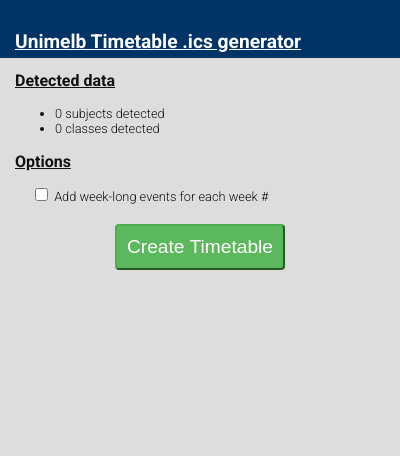
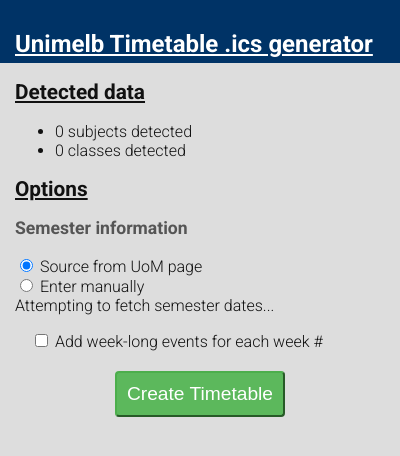
Before and after one commit to nuclearpidgeon/UoM-Timetable-to-iCal, a browser extension: page extension/popup.html in a window 400 px wide. Drawn offline with Linux system fonts and the light colour scheme.

Commit message:
added new options and began work on fetching semesters automatically

```diff
--- a/extension/popup.html
+++ b/extension/popup.html
@@ -14,15 +14,19 @@
         margin: 0 0 8px 0;
     }
     h1 {
-        font-size: 1.2em;
+        font-size: 1.5em;
         text-decoration: underline;
     }
     h2 {
-        font-size: 1em;
+        font-size: 1.3em;
         text-decoration: underline;
     }
+    h3 {
+        font-size: 1.1em;
+        color:#555;
+    }
     p, li {
-        font-size: 0.8em;
+        font-size: 1em;
     }
     .banner h1 {
         display:inline;
@@ -34,6 +38,9 @@
     }
     .main {
         padding: 0 15px;
+    }
+    .radio label {
+        display: block;
     }
     input[type="checkbox"] {
         margin-left: 20px;
@@ -51,6 +58,9 @@
         display: block;
         font-size: 1.2em;
     }
+    fieldset[disabled="disabled"] {
+        display: none;
+    }
     </style>
     <!--
         - JavaScript and HTML must be in separate files: see our Content Security
@@ -59,6 +69,7 @@
         - [1]: http://developer.chrome.com/extensions/contentSecurityPolicy.html
      -->
     <link href='http://fonts.googleapis.com/css?family=Roboto:400,300,700' rel='stylesheet' type='text/css'>
+    <script type="text/javascript" src="libs/jquery-2.1.1.min.js"></script>
     <script type="text/javascript" src="popup.js"></script>
 </head>
 
@@ -74,16 +85,28 @@
         </ul>
         <h2>Options</h2>
         <form action="">
-            <!-- 	<ul>
-    		<li><input type="radio" name="dateSource" value="online">Source from UoM page</li>
-    		<li><input type="radio" name="dateSource" value="custom">Enter manually</li>
-    	</ul>
-            <p>Starting Date:
+            <h3>Semester information</h3>
+            <div id="dateSourceFields" class="radio">
+                <label>
+                    <input type="radio" name="dateSource" value="online" checked="checked">
+                    Source from UoM page
+                </label>
+                <label>
+                    <input type="radio" name="dateSource" value="custom">
+                    Enter manually
+                </label>
+            </div>
+            <div id="semesterDatesFetchStatus"></div>
+            <fieldset id="dateFields" disabled="disabled">
+                <div>
+                    <label>Starting Date:</label>
                     <input id="startDate" type="text" value="28 July, 2014">
-            </p>
-            <p>Ending Date:
+                </div>
+                <div>
+                    <label>Ending Date:</label>
                     <input id="endDate" type="text" value="26 October, 2014">
-            </p>-->
+                </div>
+            </fieldset>
             <p>
                 <input id ="weeklyYN" type="checkbox" name="weeklyYN" value="">
                 <label for="weeklyYN">Add week-long events for each week #</label>
--- a/extension/popup.js
+++ b/extension/popup.js
@@ -1,7 +1,8 @@
+// add event listener for incoming messages from the contentscript
 chrome.runtime.onMessage.addListener(
 	function(request, sender, sendResponse) {
 		if (request.greeting == "pageData") {
-			var datesURL = "http://www.unimelb.edu.au/unisec/PDates/";
+			// content script has sent through class and subject counts
 			document.getElementById("classCount").innerHTML=request.classCount.toString();
 			document.getElementById("subjectCount").innerHTML=request.subjectCount.toString();
 			sendResponse({farewell: "goodbye"});
@@ -12,11 +13,22 @@
 var eventListener;
 
 document.addEventListener('DOMContentLoaded', function() {
+	// add script trigger to page button
 	eventListener = document.getElementById("scriptStarter").addEventListener('click',startScript);
+	$("#dateSourceFields").find('input[name="dateSource"]').on('change', function() {
+		if ($('#dateSourceFields input[name="dateSource"]:checked').val() == "custom") {
+			$('#dateFields').removeAttr("disabled");
+		} else {
+			$('#dateFields').attr("disabled", "disabled");
+		}
+	});
+	// run page script
 	chrome.tabs.executeScript(null, {file: "libs/jquery-2.1.1.min.js"});
 	chrome.tabs.executeScript(null, {file: "libs/ics.deps.min.js"});
 	chrome.tabs.executeScript(null, {file: "libs/ics.js"});
 	chrome.tabs.executeScript(null, {file: "contentscript.js"});
+
+	getSemesterDates();
 });
 
 
@@ -33,3 +45,10 @@
 		});
 	});
 };
+
+var getSemesterDates = function() {
+	var pageStatus = document.getElementById("semesterDatesFetchStatus");
+	pageStatus.innerText = "Attempting to fetch semester dates...";
+	var xhr = new XMLHttpRequest();
+	xhr.open("GET", "http://www.unimelb.edu.au/unisec/PDates/");
+}
```
Lines whose indentation alone changed are shown as unchanged.
